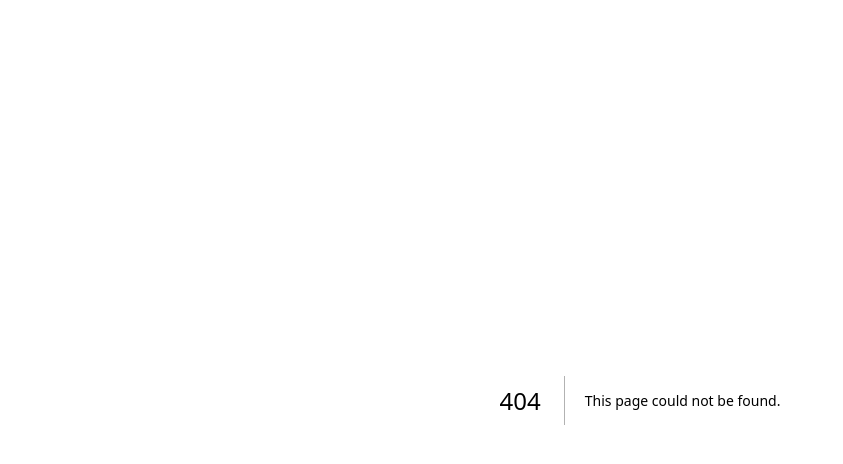
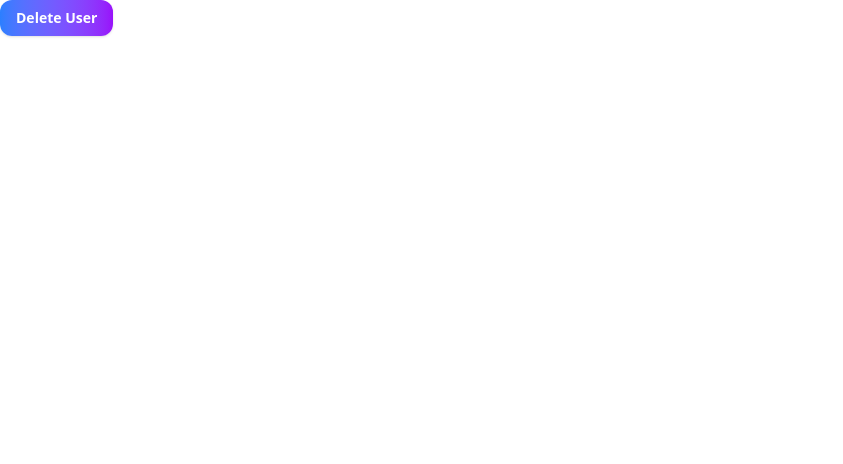
Before and after one commit to NarendraGore/next-api-routes, a Next.js app: page /components/delete in a window 1280 px wide. Before the commit this address had no page. Shown: the top 464 px of the page, without its empty margins (0-843 px from the left). Built offline with nearby package versions, Linux system fonts and the light colour scheme.

Commit message:
delete user function

```diff
--- /dev/null
+++ b/src/app/components/delete/page.tsx
@@ -0,0 +1,25 @@
+'use client';
+
+export default function DeleteUser(props: { id: number }) {
+
+    const id = props.id;
+
+    const deleteUser = async () => {
+        const response = await fetch('http://localhost:3000/api/user/' + id, {
+            method: 'DELETE',
+        },);
+        const result = await response.json();
+        console.log("Delete response", result);
+        if(result.success){
+            alert("User Deleted Successfully!");
+        }else{
+            alert("Failed to delete user.");
+        }
+    }
+
+    return(
+
+        <button  className="px-4 py-2 bg-gradient-to-r from-blue-500 to-purple-600 text-white rounded-xl text-sm font-semibold shadow hover:opacity-90 transition mr-0"
+        onClick={deleteUser}>Delete User</button>
+    )
+}
```
